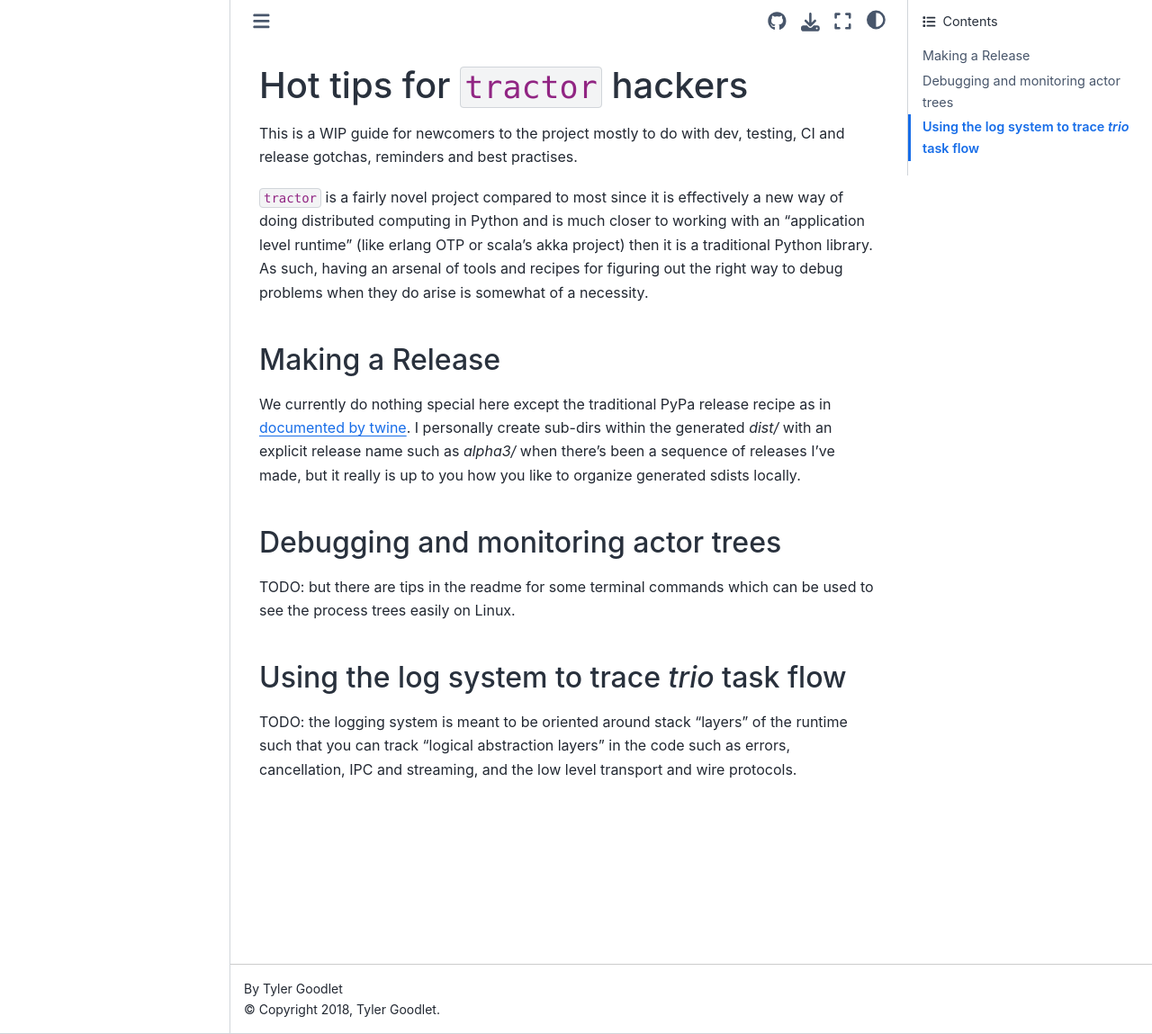
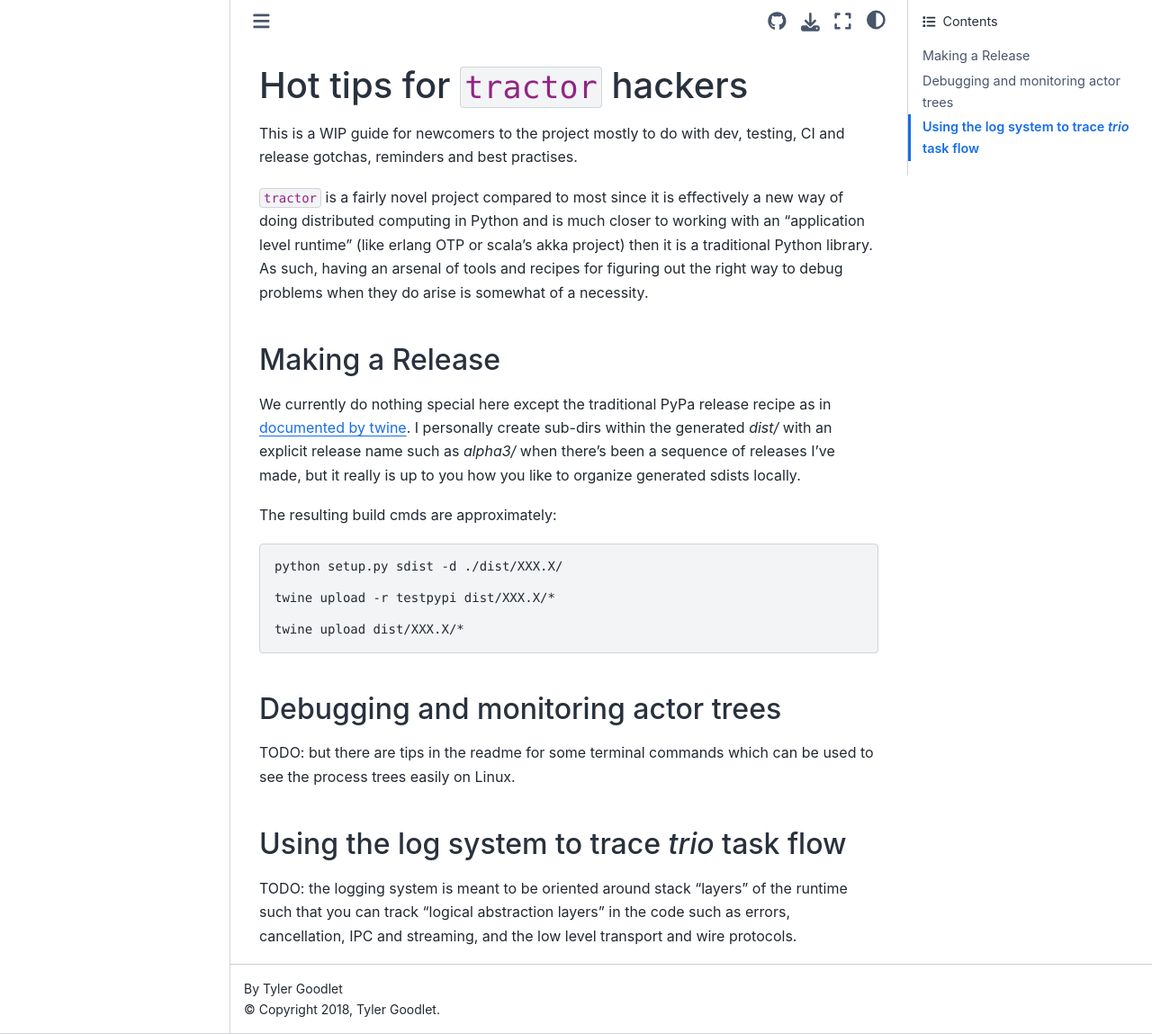
Before and after one commit to goodboy/tractor, a Sphinx documentation site: the page built from docs/dev_tips.rst, in a window 1280 px wide and 1149 px high. Shown: the whole window at 90% size. Built offline with Sphinx 7.4.7 and the Sphinx Book theme 1.1.4, drawn with Linux system fonts in a browser that asks for light colours.

Commit message:
Update release tips

```diff
--- a/docs/dev_tips.rst
+++ b/docs/dev_tips.rst
@@ -22,6 +22,17 @@
 releases I've made, but it really is up to you how you like to
 organize generated sdists locally.
 
+The resulting build cmds are approximately:
+
+.. code:: bash
+
+    python setup.py sdist -d ./dist/XXX.X/
+
+    twine upload -r testpypi dist/XXX.X/*
+
+    twine upload dist/XXX.X/*
+
+
 
 .. _documented by twine: https://twine.readthedocs.io/en/latest/#using-twine
 
```
